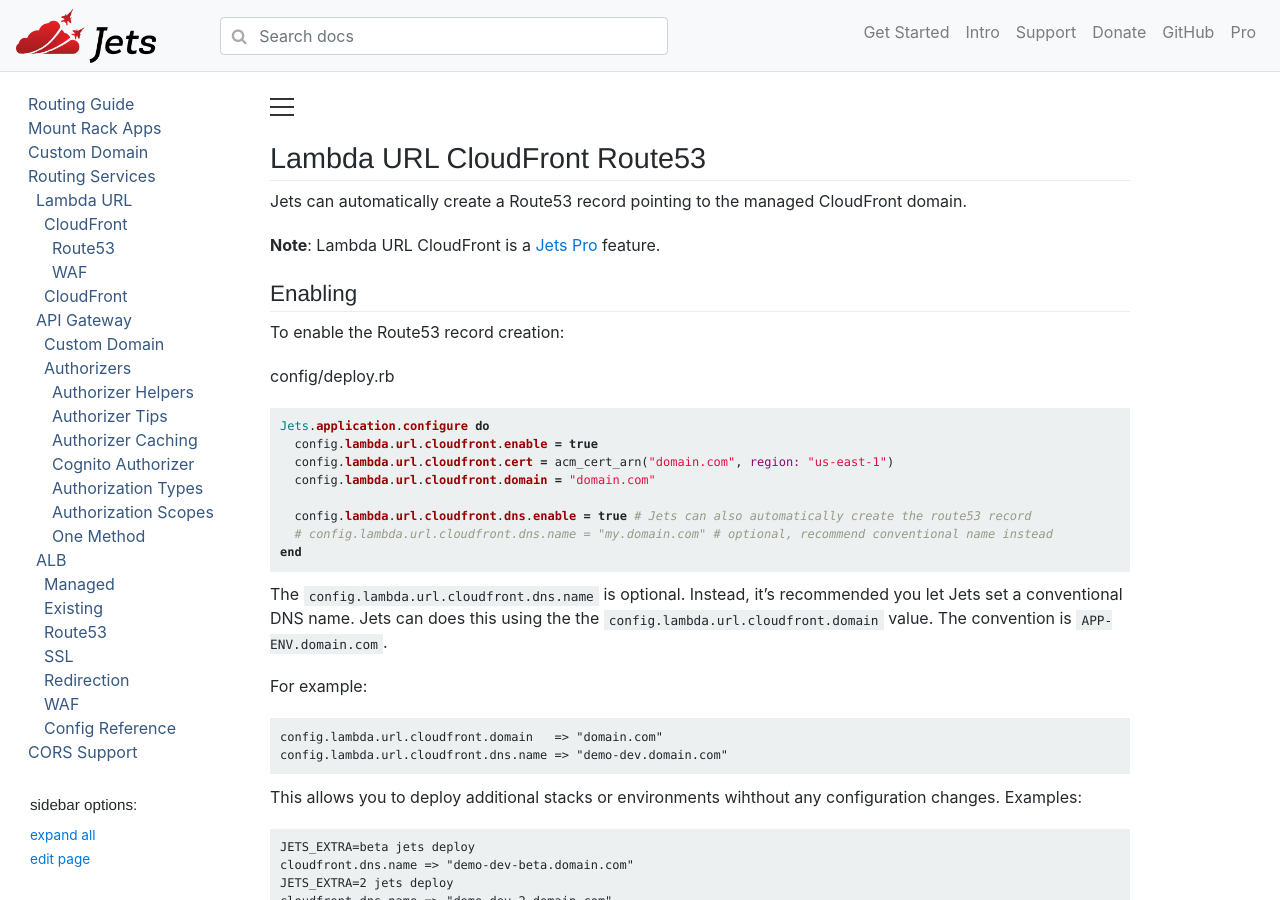
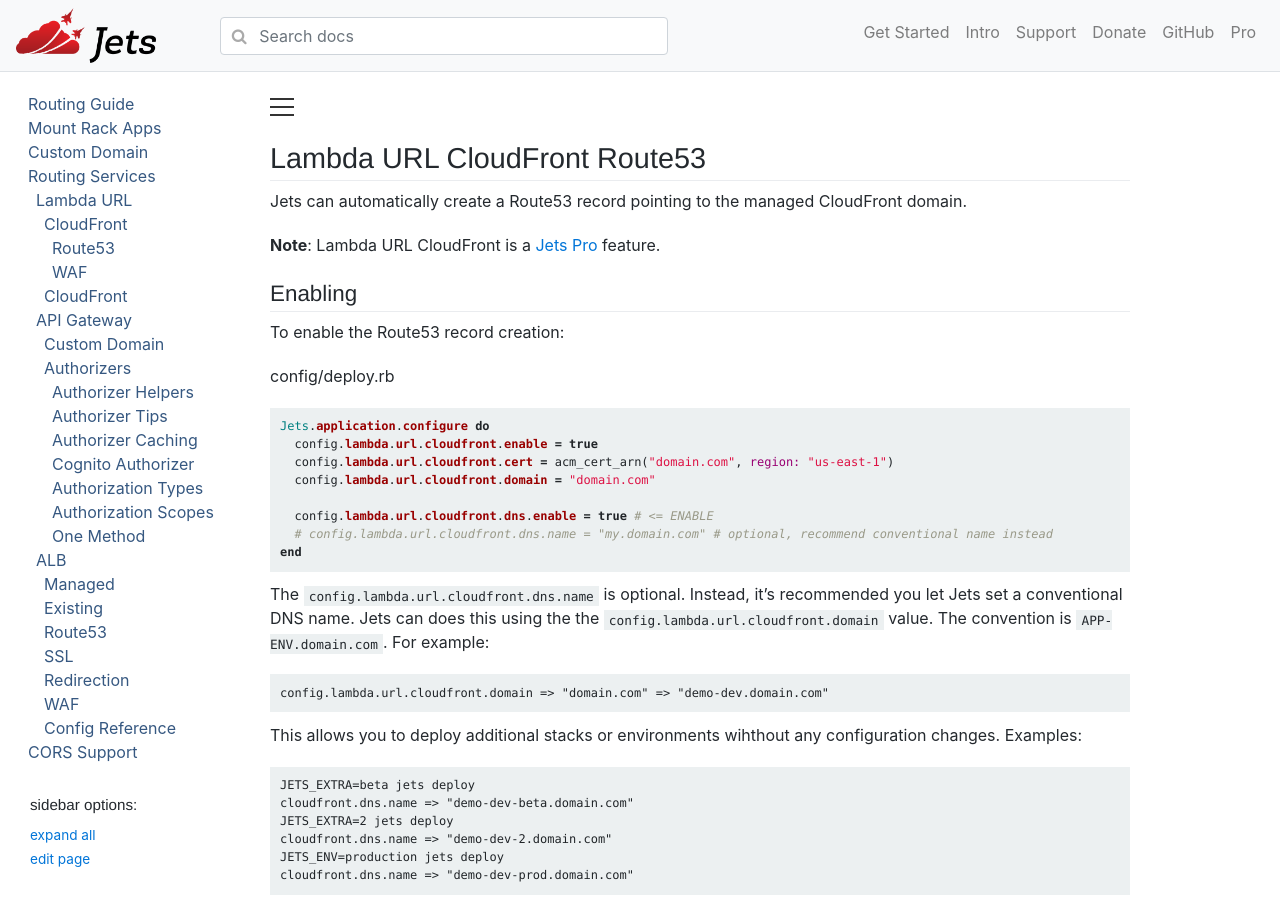
Before and after one commit to rubyonjets/jets-docs, a Jekyll site: the page built from _docs/routing/services/lambda/cloudfront/route53.md, in a window 1280 px wide and 900 px high. Built offline with Jekyll 4.4.1, drawn with Linux system fonts in a browser that asks for light colours; a script that is not in the unit is left out.

Commit message:
lambda cloudfront docs

````diff
--- a/_docs/routing/services/lambda/cloudfront/route53.md
+++ b/_docs/routing/services/lambda/cloudfront/route53.md
@@ -21,17 +21,14 @@ Jets.application.configure do
   config.lambda.url.cloudfront.cert = acm_cert_arn("domain.com", region: "us-east-1")
   config.lambda.url.cloudfront.domain = "domain.com"
 
-  config.lambda.url.cloudfront.dns.enable = true # Jets can also automatically create the route53 record
+  config.lambda.url.cloudfront.dns.enable = true # <= ENABLE
   # config.lambda.url.cloudfront.dns.name = "my.domain.com" # optional, recommend conventional name instead
 end
 ```
 
-The `config.lambda.url.cloudfront.dns.name` is optional. Instead, it's recommended you let Jets set a conventional DNS name. Jets can does this using the the `config.lambda.url.cloudfront.domain` value.  The convention is `APP-ENV.domain.com`.
+The `config.lambda.url.cloudfront.dns.name` is optional. Instead, it's recommended you let Jets set a conventional DNS name. Jets can does this using the the `config.lambda.url.cloudfront.domain` value.  The convention is `APP-ENV.domain.com`. For example:
 
-For example:
-
-    config.lambda.url.cloudfront.domain   => "domain.com"
-    config.lambda.url.cloudfront.dns.name => "demo-dev.domain.com"
+    config.lambda.url.cloudfront.domain => "domain.com" => "demo-dev.domain.com"
 
 This allows you to deploy additional stacks or environments wihthout any configuration changes. Examples:
 
````
Also changed, not shown: _docs/routing/services/lambda/cloudfront/waf.md (+1 -1 lines).
